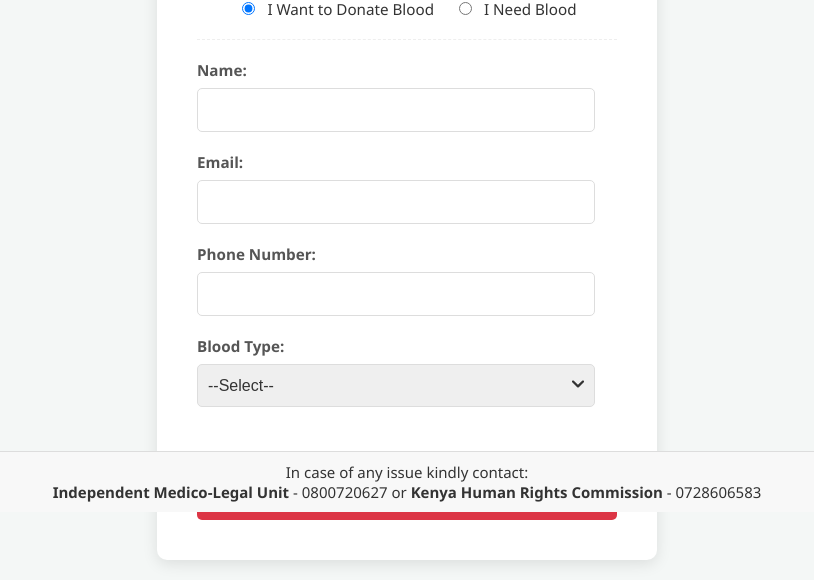
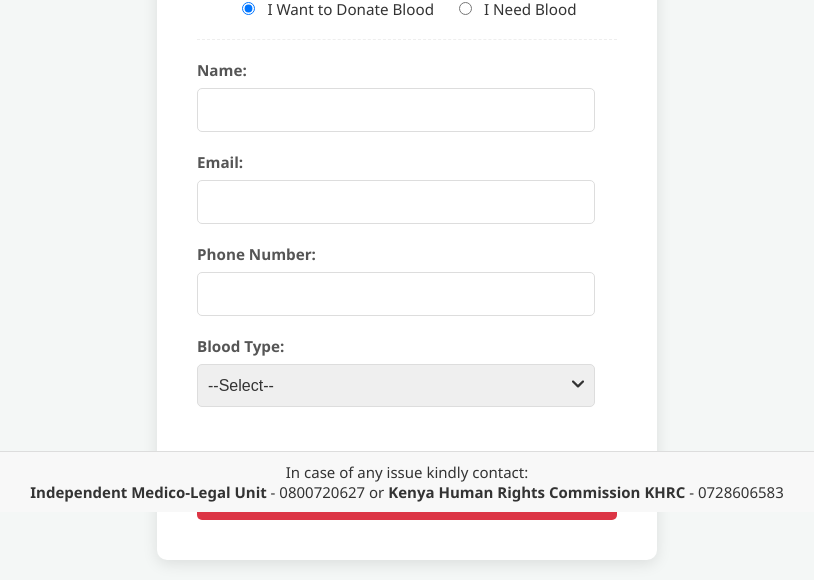
Before and after one commit to RayMune/ChangaDamu, a Flask app: page / in a window 1280 px wide. Shown: the part 288-868 px from the top of the page, without its empty margins (233-1047 px from the left). Run offline with Flask 3, Linux system fonts and the light colour scheme.

Commit message:
3rd Update with new feature/fix

```diff
--- a/templates/index.html
+++ b/templates/index.html
@@ -332,7 +332,7 @@
     <footer class="site-footer">
         In case of any issue kindly contact: <br>
         <strong>Independent Medico-Legal Unit</strong> - 0800720627 or
-        <strong>Kenya Human Rights Commission</strong> - 0728606583
+        <strong>Kenya Human Rights Commission KHRC</strong> - 0728606583
     </footer>
 </body>
 </html>
```
